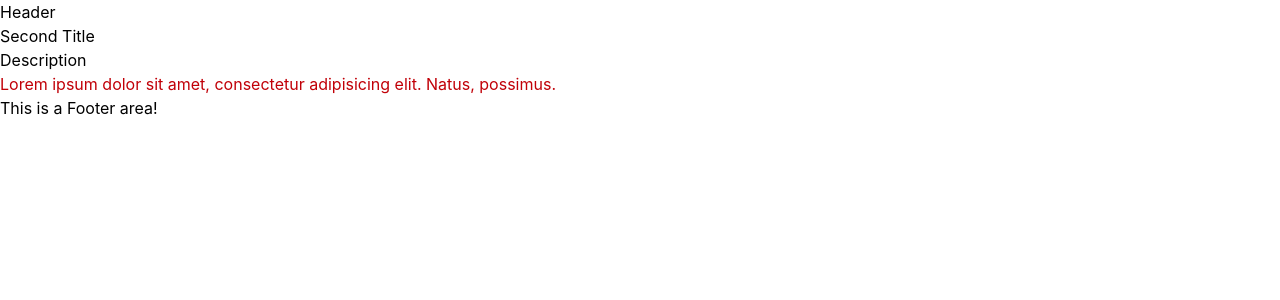
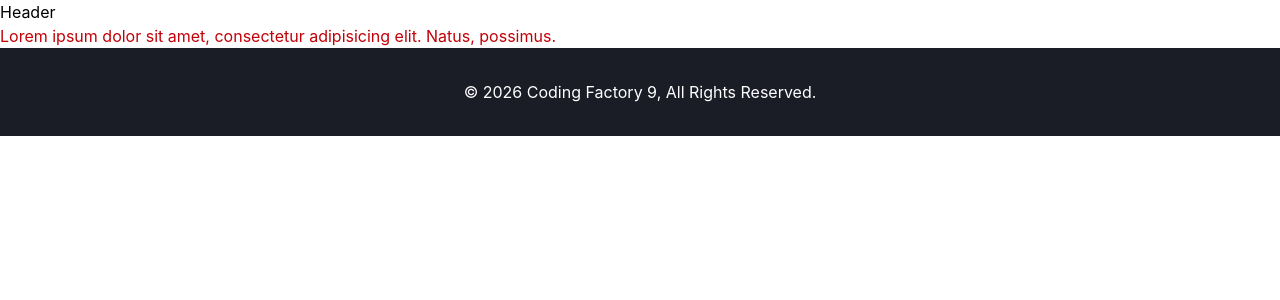
Before and after one commit to PantelisTs/cf9-react, a React (Vite) app: page / in a window 1280 px wide. Shown: the top 300 px of the page. Built offline with nearby package versions, Linux system fonts and the light colour scheme.

Commit message:
feat(ui): implement ui on layout

```diff
--- a/src/App.tsx
+++ b/src/App.tsx
@@ -1,5 +1,5 @@
-//import FunctionalComponent from "./components/LessonTwo/FunctionalComponent.tsx";
-import ArrowFunctionalComponentWithProps from "./components/LessonThree/ArrowFunctionalComponentWithProps.tsx";
+// import FunctionalComponent from "./components/LessonTwo/FunctionalComponent.tsx";
+// import ArrowFunctionalComponentWithProps from "./components/LessonThree/ArrowFunctionalComponentWithProps.tsx";
 // import ClassComponent from "./components/LessonTwo/ClassComponent.tsx";
 // import ArrowFunctionalComponent from "./components/LessonTwo/ArrowFunctionalComponent.tsx";
 import Layout from "./components/Layout.tsx";
@@ -70,7 +70,7 @@ function App() {
 
 
         <Layout>
-            <ArrowFunctionalComponentWithProps title="Second Title" description="Description" />
+            {/*<ArrowFunctionalComponentWithProps title="Second Title" description="Description" />*/}
             <p className="text-red-700">Lorem ipsum dolor sit amet, consectetur adipisicing elit. Natus, possimus.</p>
         </Layout>
 
--- a/src/components/Footer.tsx
+++ b/src/components/Footer.tsx
@@ -1,10 +1,15 @@
 
 
 const Footer = () => {
+
+    const currentYear:number = new Date().getFullYear();
+
     return (
         <>
-            <footer>
-                This is a Footer area!
+            <footer className="bg-cf-dark-gray text-white">
+                <div className="container mx-auto py-8 text-center">
+                    &copy; {currentYear} Coding Factory 9, All Rights Reserved.
+                </div>
             </footer>
         </>
     )
--- a/src/components/Layout.tsx
+++ b/src/components/Layout.tsx
@@ -10,7 +10,7 @@ const Layout = ({children}: LayoutProps) => {
     return (
         <>
             <Header/>
-            <main>
+            <main className="Container mx-auto min-h-[vh95]">
                 {children}
             </main>
             <Footer/>
--- a/src/index.css
+++ b/src/index.css
@@ -1 +1,7 @@
 @import "tailwindcss";
+
+@theme {
+    --color-cf-dark-red: #7d2c2f;
+    --color-cf-gray: #69696c;
+    --color-cf-dark-gray: #1b1d26;
+}
```
